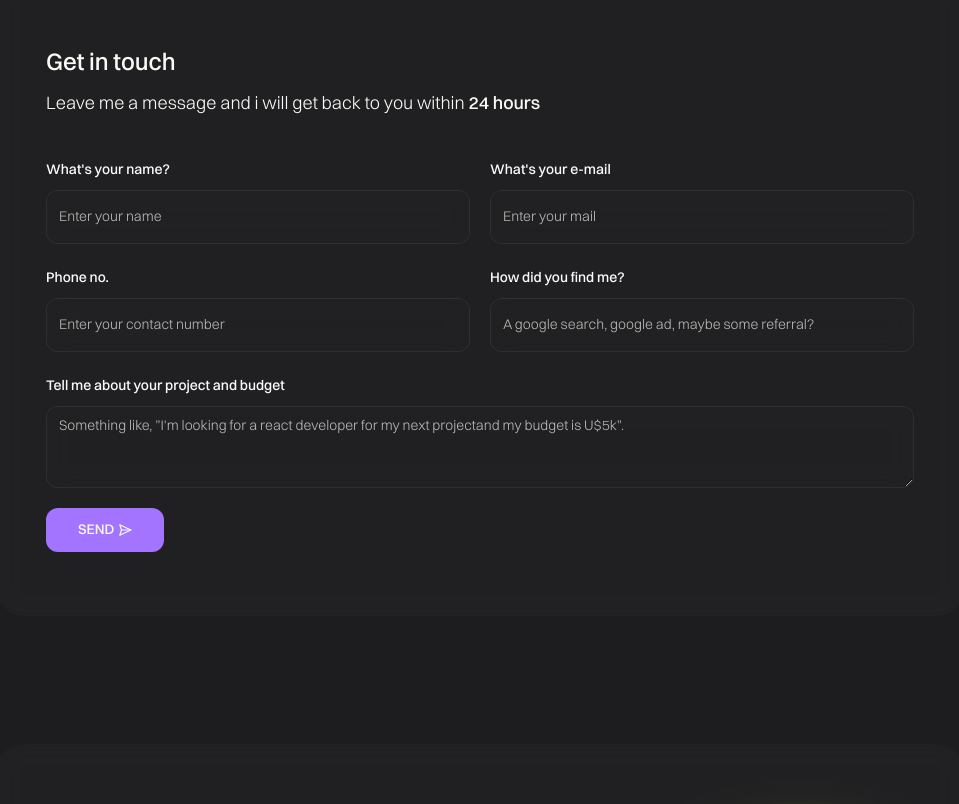
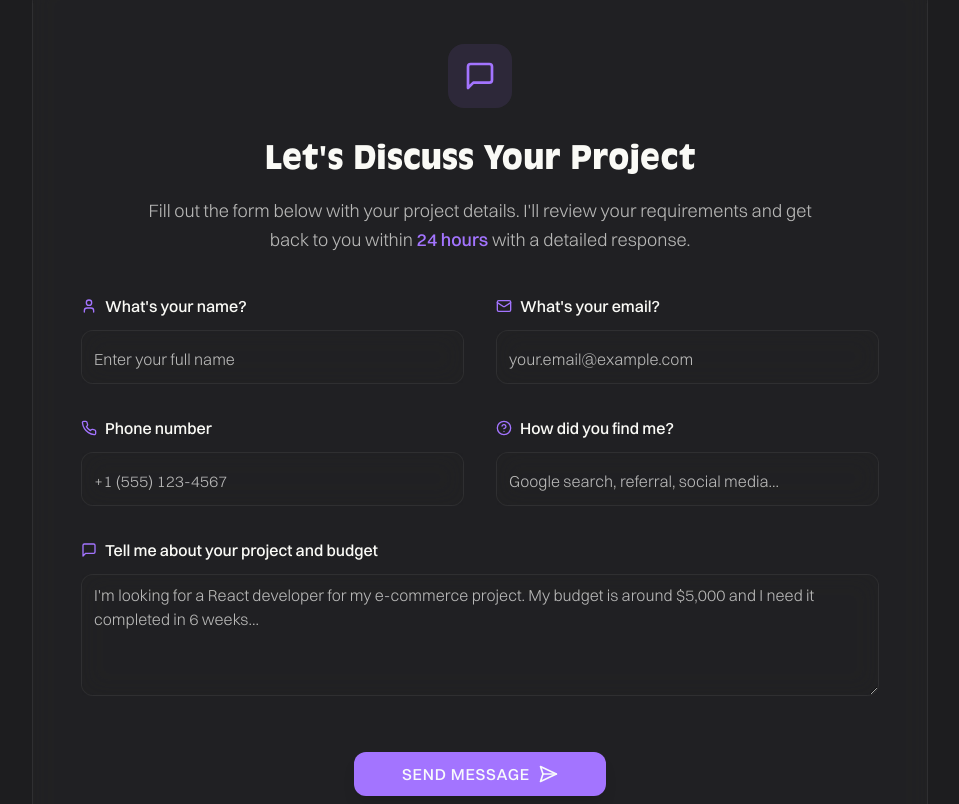
Before and after one commit to zeeshanjunaid/zeeshanjunaid.dev, a Next.js app: page /contact in a window 1280 px wide. Shown: the part 2376-3180 px from the top of the page, without its empty margins (160-1119 px from the left). Built offline with nearby package versions, Linux system fonts and the light colour scheme.

Commit message:
Updated contact-form.tsx

```diff
--- a/app/(root)/(routes)/components/contact-form.tsx
+++ b/app/(root)/(routes)/components/contact-form.tsx
@@ -16,11 +16,12 @@ import { BlurBG } from "@/components/blur-bg";
 import { Button } from "@/components/ui/button";
 import { Input } from "@/components/ui/input";
 import React from "react";
-import { SendHorizonal } from "lucide-react";
+import { SendHorizonal, User, Mail, Phone, MessageSquare, HelpCircle } from "lucide-react";
 import { Textarea } from "@/components/ui/textarea";
 import axios from "axios";
 import { useToast } from "@/components/ui/use-toast";
 import { zodResolver } from "@hookform/resolvers/zod";
+import { motion } from "framer-motion";
 
 const formSchema = z.object({
   name: z.string().min(1, { message: "Name is required" }),
@@ -32,6 +33,7 @@ const formSchema = z.object({
   message: z.string().nonempty({ message: "Message is required" }),
 });
 type FormValues = z.infer<typeof formSchema>;
+
 const ContactForm = () => {
   const { toast } = useToast();
 
@@ -62,34 +64,76 @@ const ContactForm = () => {
       });
     }
   };
+
+  const containerVariants = {
+    hidden: { opacity: 0 },
+    visible: {
+      opacity: 1,
+      transition: {
+        staggerChildren: 0.1,
+        delayChildren: 0.2,
+      },
+    },
+  };
+
+  const itemVariants = {
+    hidden: { opacity: 0, y: 20 },
+    visible: {
+      opacity: 1,
+      y: 0,
+      transition: {
+        duration: 0.6,
+        ease: "easeOut",
+      },
+    },
+  };
+
   return (
+    <motion.div
+      initial="hidden"
+      whileInView="visible"
+      viewport={{ once: true }}
+      variants={containerVariants}
+      className="max-w-4xl mx-auto"
+    >
       <Form {...form}>
         <form
           onSubmit={form.handleSubmit(onSubmit)}
-        className=" bg-light dark:bg-dark relative overflow-hidden rounded-3xl px-5 py-8 md:px-12 md:py-16"
+          className="bg-light dark:bg-dark relative overflow-hidden rounded-3xl px-6 py-10 md:px-12 md:py-16 border border-lightBorderColor dark:border-darkBorderColor"
         >
           <BlurBG className="rounded-3xl" />
-        <div className="relative z-20 flex flex-col md:grid md:grid-cols-2 gap-5">
-          <div className="flex flex-col gap-y-2.5 md:col-span-2 mb-5">
-            <h2 className="text-[18px] md:text-[20px] lg:text-[24px] font-medium text-dark dark:text-light">
-              Get in touch
-            </h2>
-            <p className="text-dark dark:text-light font-switzer font-light text-[14px] md:text-[16px]  lg:text-[18px]">
-              Leave me a message and i will get back to you within{" "}
-              <strong>24 hours</strong>
+
+          {/* Form Header */}
+          <motion.div variants={itemVariants} className="relative z-20 mb-10 text-center">
+            <div className="w-16 h-16 bg-purple/10 rounded-2xl flex items-center justify-center mx-auto mb-6">
+              <MessageSquare className="w-8 h-8 text-purple" />
+            </div>
+            <h3 className="text-[24px] md:text-[28px] lg:text-[32px] font-ao font-bold text-dark dark:text-light mb-4">
+              Let's Discuss Your Project
+            </h3>
+            <p className="text-dark/70 dark:text-light/70 font-switzer font-light text-[16px] md:text-[18px] leading-relaxed max-w-2xl mx-auto">
+              Fill out the form below with your project details. I'll review your requirements
+              and get back to you within <strong className="text-purple">24 hours</strong> with a detailed response.
             </p>
-          </div>
+          </motion.div>
+
+          <div className="relative z-20 grid grid-cols-1 md:grid-cols-2 gap-8">
+            {/* Name Field */}
+            <motion.div variants={itemVariants}>
               <FormField
                 control={form.control}
                 name="name"
                 render={({ field }) => (
-              <FormItem className="space-y-2.5">
-                <FormLabel>What&apos;s your name?</FormLabel>
+                  <FormItem className="space-y-3">
+                    <FormLabel className="flex items-center gap-2 text-dark dark:text-light font-switzer font-medium text-[16px]">
+                      <User className="w-4 h-4 text-purple" />
+                      What's your name?
+                    </FormLabel>
                     <FormControl>
                       <Input
                         disabled={isLoading}
-                    placeholder="Enter your name"
-                    className="border-0 focus-visible:ring-0 text-dark dark:text-light font-switzer text-[14px] font-light focus-visible:ring-offset-0 relative"
+                        placeholder="Enter your full name"
+                        className="border-0 focus-visible:ring-0 text-dark dark:text-light font-switzer text-[16px] font-light focus-visible:ring-offset-0 relative h-14"
                         {...field}
                       />
                     </FormControl>
@@ -97,17 +141,24 @@ const ContactForm = () => {
                   </FormItem>
                 )}
               />
+            </motion.div>
+
+            {/* Email Field */}
+            <motion.div variants={itemVariants}>
               <FormField
                 control={form.control}
                 name="email"
                 render={({ field }) => (
-              <FormItem className="space-y-2.5">
-                <FormLabel>What&apos;s your e-mail</FormLabel>
+                  <FormItem className="space-y-3">
+                    <FormLabel className="flex items-center gap-2 text-dark dark:text-light font-switzer font-medium text-[16px]">
+                      <Mail className="w-4 h-4 text-purple" />
+                      What's your email?
+                    </FormLabel>
                     <FormControl>
                       <Input
                         disabled={isLoading}
-                    placeholder="Enter your mail"
-                    className="border-0 focus-visible:ring-0 text-dark dark:text-light font-switzer text-[14px] font-light focus-visible:ring-offset-0 relative"
+                        placeholder="your.email@example.com"
+                        className="border-0 focus-visible:ring-0 text-dark dark:text-light font-switzer text-[16px] font-light focus-visible:ring-offset-0 relative h-14"
                         {...field}
                       />
                     </FormControl>
@@ -115,17 +166,24 @@ const ContactForm = () => {
                   </FormItem>
                 )}
               />
+            </motion.div>
+
+            {/* Phone Field */}
+            <motion.div variants={itemVariants}>
               <FormField
                 control={form.control}
                 name="phone"
                 render={({ field }) => (
-              <FormItem className="space-y-2.5">
-                <FormLabel>Phone no.</FormLabel>
+                  <FormItem className="space-y-3">
+                    <FormLabel className="flex items-center gap-2 text-dark dark:text-light font-switzer font-medium text-[16px]">
+                      <Phone className="w-4 h-4 text-purple" />
+                      Phone number
+                    </FormLabel>
                     <FormControl>
                       <Input
                         disabled={isLoading}
-                    placeholder="Enter your contact number"
-                    className="border-0 focus-visible:ring-0 text-dark dark:text-light font-switzer text-[14px] font-light focus-visible:ring-offset-0 relative"
+                        placeholder="+1 (555) 123-4567"
+                        className="border-0 focus-visible:ring-0 text-dark dark:text-light font-switzer text-[16px] font-light focus-visible:ring-offset-0 relative h-14"
                         {...field}
                       />
                     </FormControl>
@@ -133,17 +191,24 @@ const ContactForm = () => {
                   </FormItem>
                 )}
               />
+            </motion.div>
+
+            {/* Referral Field */}
+            <motion.div variants={itemVariants}>
               <FormField
                 control={form.control}
                 name="referral"
                 render={({ field }) => (
-              <FormItem className="space-y-2.5">
-                <FormLabel>How did you find me?</FormLabel>
+                  <FormItem className="space-y-3">
+                    <FormLabel className="flex items-center gap-2 text-dark dark:text-light font-switzer font-medium text-[16px]">
+                      <HelpCircle className="w-4 h-4 text-purple" />
+                      How did you find me?
+                    </FormLabel>
                     <FormControl>
                       <Input
                         disabled={isLoading}
-                    placeholder="A google search, google ad, maybe some referral?"
-                    className="border-0 focus-visible:ring-0 text-dark dark:text-light font-switzer text-[14px] font-light focus-visible:ring-offset-0 relative"
+                        placeholder="Google search, referral, social media..."
+                        className="border-0 focus-visible:ring-0 text-dark dark:text-light font-switzer text-[16px] font-light focus-visible:ring-offset-0 relative h-14"
                         {...field}
                       />
                     </FormControl>
@@ -151,16 +216,23 @@ const ContactForm = () => {
                   </FormItem>
                 )}
               />
+            </motion.div>
+
+            {/* Message Field */}
+            <motion.div variants={itemVariants} className="md:col-span-2">
               <FormField
                 control={form.control}
                 name="message"
                 render={({ field }) => (
-              <FormItem className="space-y-2.5 col-span-2">
-                <FormLabel>Tell me about your project and budget</FormLabel>
+                  <FormItem className="space-y-3">
+                    <FormLabel className="flex items-center gap-2 text-dark dark:text-light font-switzer font-medium text-[16px]">
+                      <MessageSquare className="w-4 h-4 text-purple" />
+                      Tell me about your project and budget
+                    </FormLabel>
                     <FormControl>
                       <Textarea
-                    className="border-0 focus-visible:ring-0 text-dark dark:text-light font-switzer text-[14px] font-light focus-visible:ring-offset-0 relative"
-                    placeholder="Something like, ”I'm looking for a react developer for my next projectand my budget is U$5k”."
+                        className="border-0 focus-visible:ring-0 text-dark dark:text-light font-switzer text-[16px] font-light focus-visible:ring-offset-0 relative min-h-[120px]"
+                        placeholder="I'm looking for a React developer for my e-commerce project. My budget is around $5,000 and I need it completed in 6 weeks..."
                         {...field}
                         disabled={isLoading}
                       />
@@ -169,20 +241,42 @@ const ContactForm = () => {
                   </FormItem>
                 )}
               />
-          <div className="md:col-span-2">
+            </motion.div>
+
+            {/* Submit Button */}
+            <motion.div variants={itemVariants} className="md:col-span-2 text-center pt-6">
+              <motion.div
+                whileHover={{ scale: 1.05 }}
+                whileTap={{ scale: 0.95 }}
+              >
                 <Button
                   disabled={isLoading}
                   size="lg"
-              className="flex items-center uppercase font-medium gap-x-1 text-[14px] font-switzer rounded-xl"
+                  className="px-12 py-4 text-[16px] font-switzer font-medium rounded-xl uppercase tracking-wider shadow-lg hover:shadow-xl transition-all duration-300"
                   variant="purple"
                 >
-              Send
-              <SendHorizonal className="h-3.5 w-3.5" />
+                  {isLoading ? (
+                    <>
+                      <div className="w-5 h-5 border-2 border-white/30 border-t-white rounded-full animate-spin mr-2" />
+                      Sending...
+                    </>
+                  ) : (
+                    <>
+                      Send Message
+                      <SendHorizonal className="ml-2 h-5 w-5" />
+                    </>
+                  )}
                 </Button>
-          </div>
+              </motion.div>
+
+              <p className="text-dark/50 dark:text-light/50 font-switzer font-light text-[14px] mt-4">
+                Your information is secure and will never be shared with third parties.
+              </p>
+            </motion.div>
           </div>
         </form>
       </Form>
+    </motion.div>
   );
 };
 
```
Lines whose indentation alone changed are shown as unchanged.
